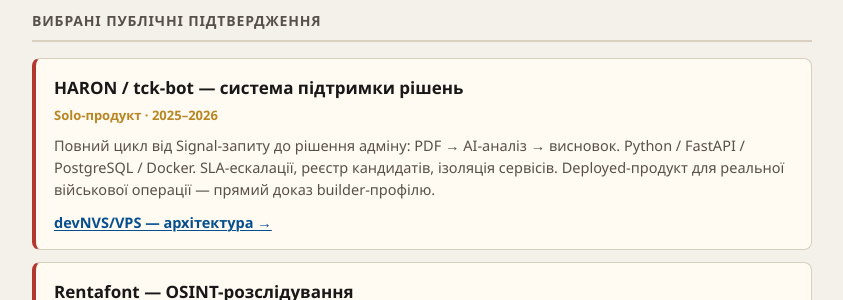
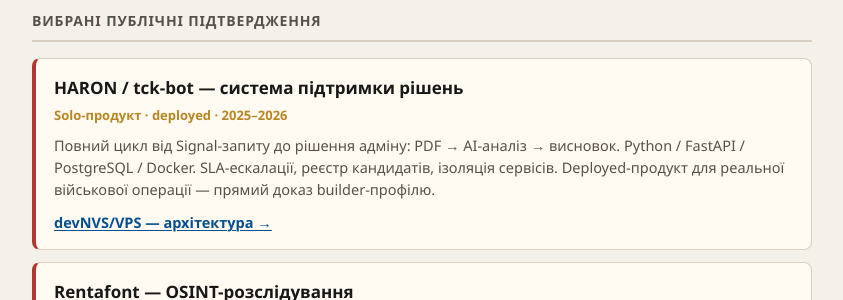
Before and after one commit to NestorVolya/nestorvolya.github.io, a Jekyll site: the page index.html, which Jekyll copies as it is, in a window 1280 px wide and 900 px high, scrolled down 1376 px. Shown: the part 154-454 px from the top of the window, without its empty margins (218-1061 px from the left). Built offline with Jekyll 4.4.1, drawn with Linux system fonts in a browser that asks for light colours.

Commit message:
Update venue description in index.html

```diff
--- a/index.html
+++ b/index.html
@@ -346,7 +346,7 @@
 
       <section class="proof-item">
         <h3>HARON / tck-bot — система підтримки рішень</h3>
-        <p class="venue">Solo-продукт · 2025–2026</p>
+        <p class="venue">Solo-продукт · deployed · 2025–2026</p>
         <p class="body">Повний цикл від Signal-запиту до рішення адміну: PDF → AI-аналіз → висновок. Python / FastAPI / PostgreSQL / Docker. SLA-ескалації, реєстр кандидатів, ізоляція сервісів. Deployed-продукт для реальної військової операції — прямий доказ builder-профілю.</p>
         <p class="links">
           <a href="https://nestorvolya.github.io/projects/devnvs-vps/">devNVS/VPS — архітектура →</a>
```
